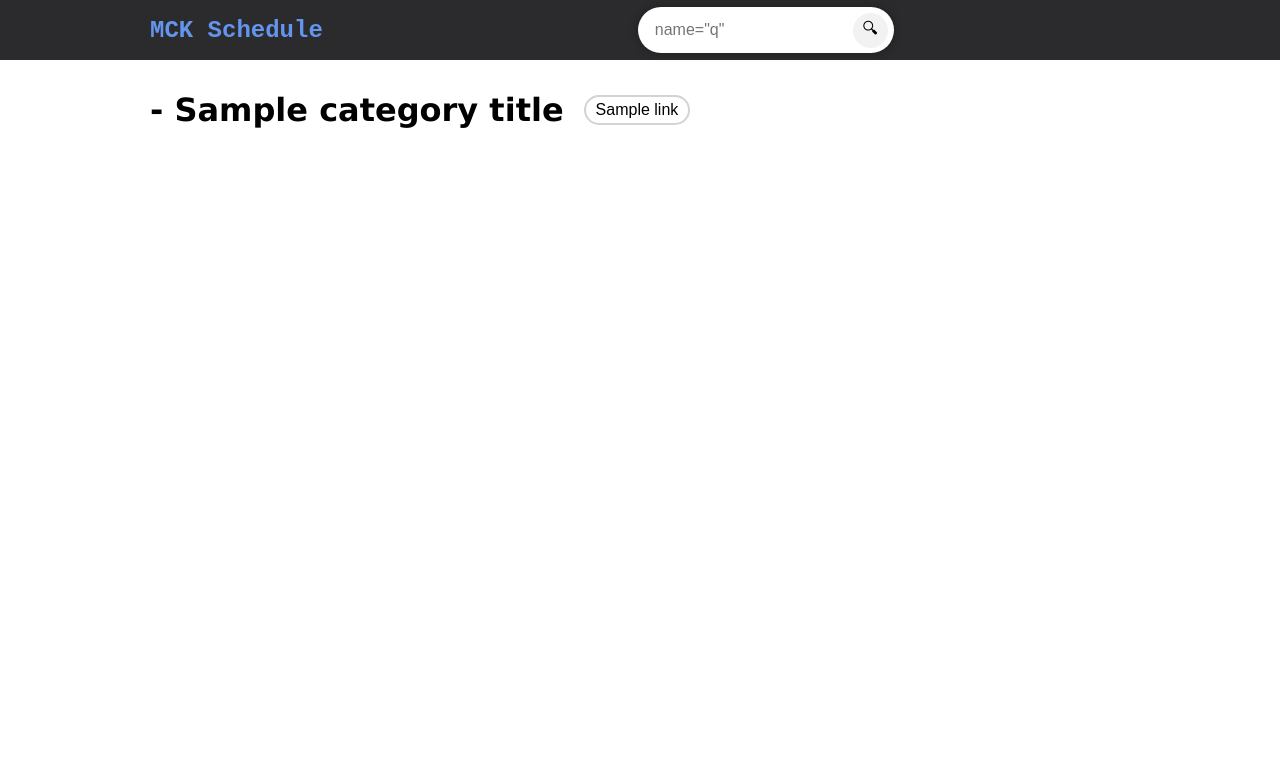
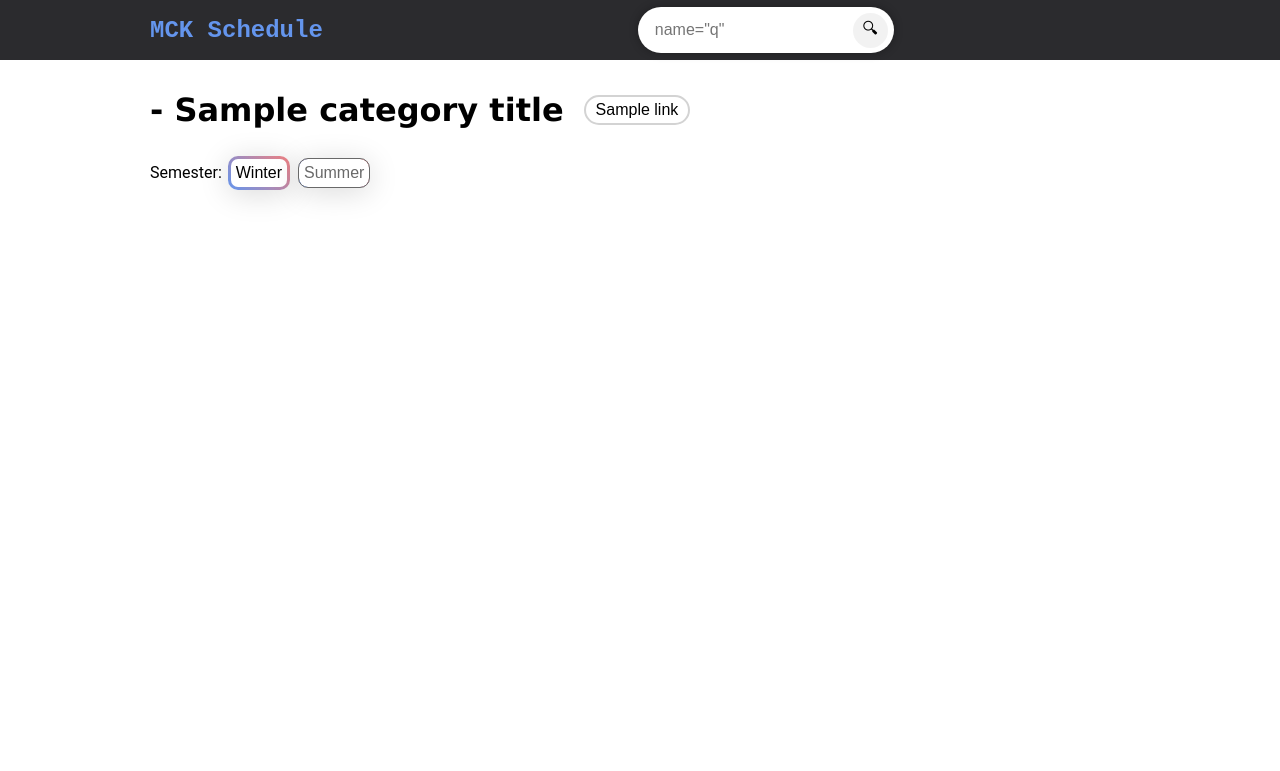
Before and after one commit to Kak0ytachel/MckSchedule, a Python web app: template templates/schedule_group.html in a window 1280 px wide. Shown: the top 771 px of the page. Run offline with Jinja, Linux system fonts and the light colour scheme; the template is opened without the code that fills it: most values are stand-ins (such as "Sample title", 1, 10 or a date in 2020); some libraries are stand-ins or nearby versions.

Commit message:
added semester picker

```diff
--- a/static/styles.css
+++ b/static/styles.css
@@ -633,6 +633,37 @@ html{
     display: inline-block;
 }
 
+.schedule-semester-box{
+    margin: 0 0 25px 0;
+    font-family: Roboto, sans-serif;
+}
+.schedule-semester{
+    display: inline-block;
+    margin: 5px 2px;
+    font-family: Arial, Helvetica, sans-serif;
+    /*border: 1px solid black;*/
+
+    padding: 5px;
+    /*background-color: rgb(255, 255, 255);*/
+    box-shadow: 0 4px 30px rgba(0, 0, 0, 0.15);
+    text-decoration: none;
+    border-width: 3px;
+    border-style: solid;
+    border-color: transparent;
+    background:
+            linear-gradient(white, white) padding-box,
+            linear-gradient(45deg, cornflowerblue, lightcoral 100%) border-box;
+            /*linear-gradient(to right, aquamarine, cornflowerblue) 1;*/
+    border-radius: 10px;
+}
+
+.schedule-semester[data-active="false"]{
+    border-color: dimgray;
+    border-width: 1px;
+    color: dimgray;
+    /*background-color: unset;*/
+}
+
 
 @media screen and (max-width: 800px) {
     .time-table {
--- a/templates/schedule_group.html
+++ b/templates/schedule_group.html
@@ -28,6 +28,11 @@
 {#                 {{ group }}#}
 {#                </a>#}
             </div>
+        </div>
+        <div class="schedule-semester-box">
+            Semester:
+            <a class="schedule-semester"> Winter</a>
+            <a class="schedule-semester" data-active="false"> Summer</a>
         </div>
         {% if message_not_uploaded == True %}
         <div class="notification-message" id="notification-message">
```
